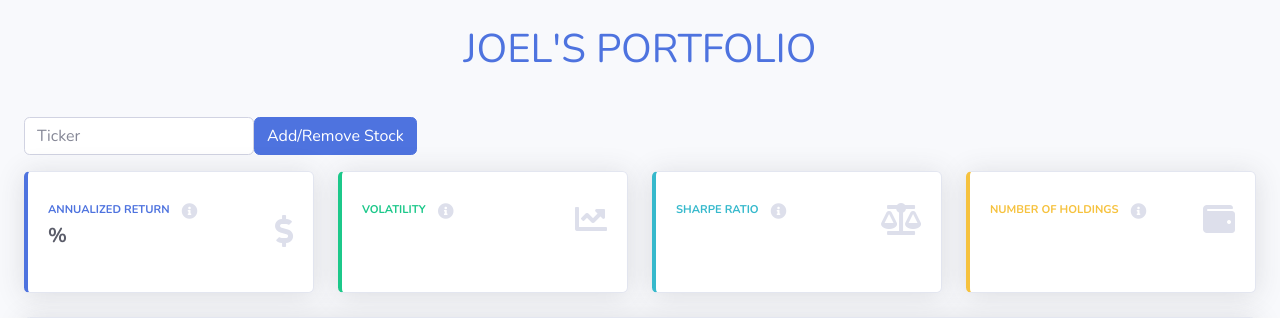
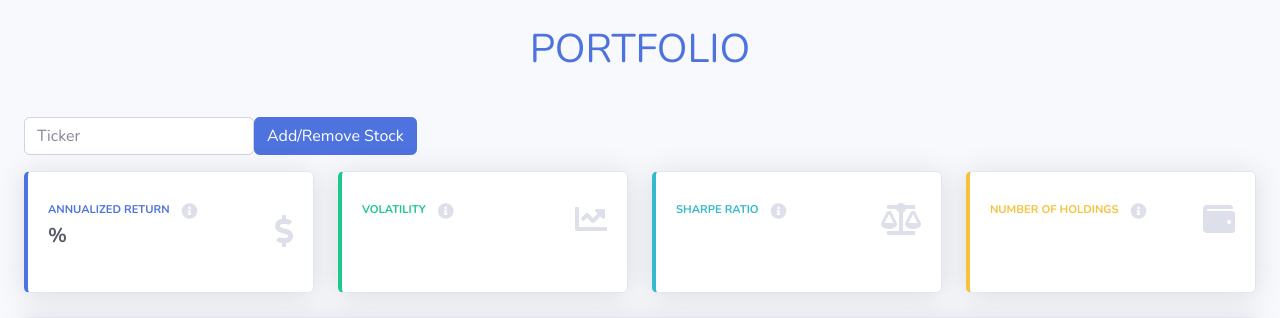
Before and after one commit to Dolj0/LSE_FLask_App, a Flask app: template templates/index.html in a window 1280 px wide. Shown: the top 318 px of the page. Run offline with Flask 2, Linux system fonts and the light colour scheme; the template is opened without the code that fills it, so the values that code supplies are empty; some libraries are stand-ins or nearby versions.

Commit message:
Final Changes

```diff
--- a/templates/index.html
+++ b/templates/index.html
@@ -41,22 +41,14 @@
                     <!--Page Heading-->
                     <div class="row">
                         <div class="mx-auto text-xs font-weight-bold text-primary text-uppercase mb-1">
-                            <h1 style="margin-top: 25px;margin-bottom: 2.5rem;">Joel's Portfolio</h1>
+                            <h1 style="margin-top: 25px;margin-bottom: 2.5rem;">Portfolio</h1>
                         </div>
                     </div>
 
 
-                    <!-- <div class = "row">
-                      <div class="input-group mb-3">
-                        <input type="text" class="form-control">
-                        <div class="input-group-append">
-                          <button class="btn btn-outline-secondary" type="button">button</button>
-                        </div>
-                      </div>
-                    </div> -->
+
 
                     <!--Ticker Entry-->
-
 
                     <div class = "row">
                         <div class="col-auto" style="padding-right: 0">
```
